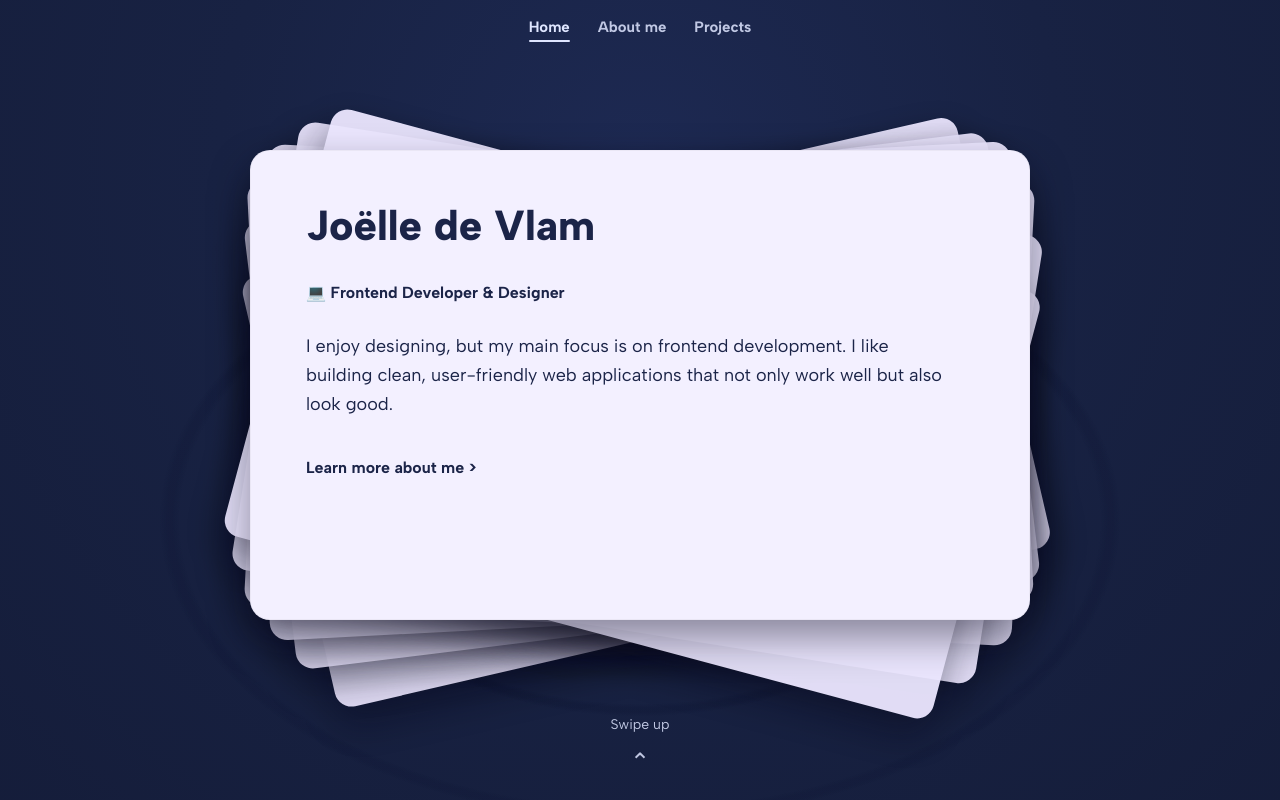
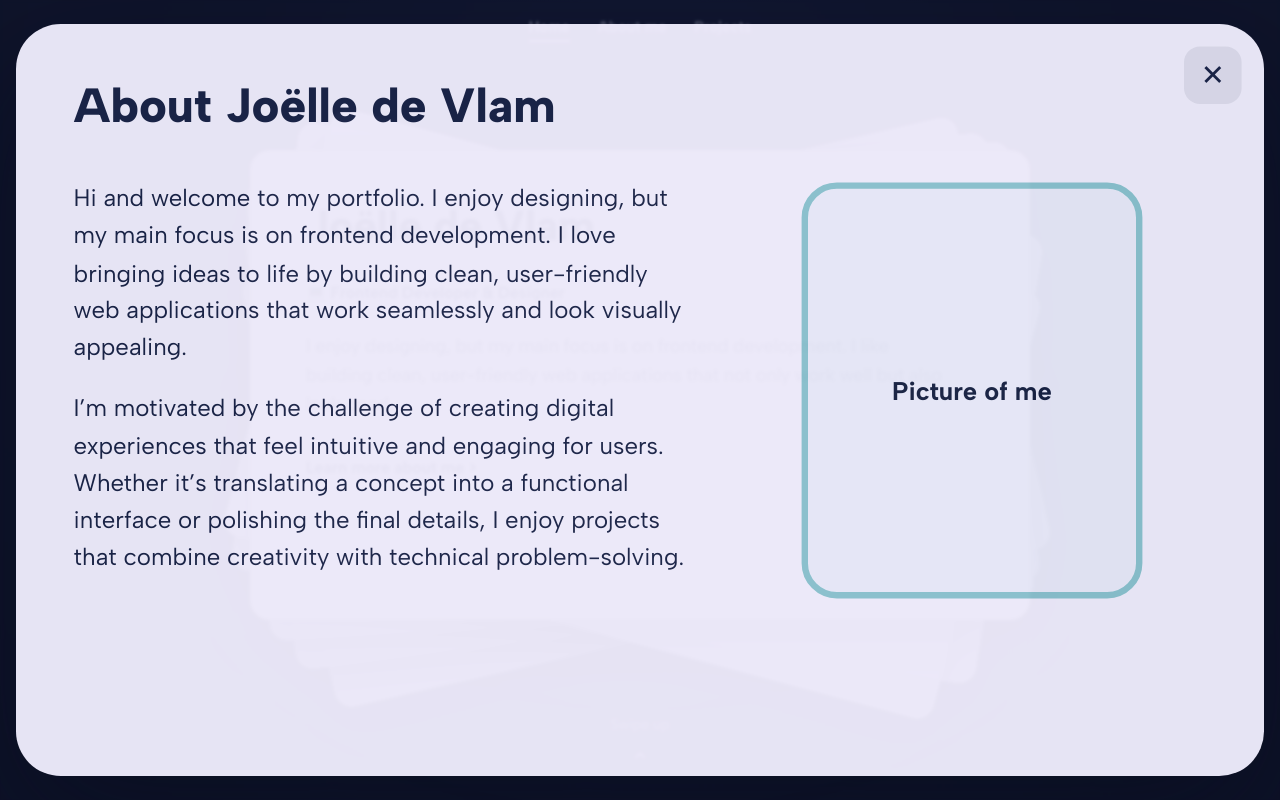
Before and after one commit to Sjowel/Showcase-Portfolio-1, a plain HTML site: page index.html in a window 1280 px wide. Both pictures are taken after a click on the link "About me". Drawn offline with Linux system fonts and the light colour scheme.

Commit message:
Added the about me page pop-up

```diff
--- /dev/null
+++ b/app.js
@@ -0,0 +1,105 @@
+(() => {
+  const sheet = document.querySelector('.sheet.s4');
+  const aboutTpl = document.getElementById('about-template');
+
+  let open = false;
+  let animating = false;
+  let touchStartY = 0;
+  const prefersReduced = window.matchMedia('(prefers-reduced-motion: reduce)').matches;
+  const OPEN_DURATION = prefersReduced ? 0 : 820;
+
+  function ensureBackdrop(){
+    let bd = document.querySelector('.backdrop');
+    if (!bd){
+      bd = document.createElement('div');
+      bd.className = 'backdrop';
+      document.body.appendChild(bd);
+    }
+    return bd;
+  }
+
+  function openSheet(){
+    if (open || animating || !sheet || !aboutTpl) return;
+    animating = true;
+    document.body.classList.add('lock');
+
+    const backdrop = ensureBackdrop();
+    requestAnimationFrame(() => backdrop.classList.add('show'));
+
+    const frag = aboutTpl.content.cloneNode(true);
+    sheet.appendChild(frag);
+    sheet.classList.add('expand');
+
+    const content = sheet.querySelector('.sheet-content');
+    requestAnimationFrame(() => content?.classList.add('show'));
+
+    const closeBtn = sheet.querySelector('.sheet-close');
+    closeBtn?.addEventListener('click', closeSheet);
+    backdrop.addEventListener('click', closeSheet);
+    document.addEventListener('keydown', onKey);
+
+    setTimeout(() => {
+      open = true;
+      animating = false;
+    }, OPEN_DURATION);
+  }
+
+  function closeSheet(){
+    if (!open || animating) return;
+    animating = true;
+
+    const backdrop = document.querySelector('.backdrop');
+    const content = sheet.querySelector('.sheet-content');
+
+    content?.classList.remove('show');
+    backdrop?.classList.remove('show');
+    sheet.classList.remove('expand');
+
+    setTimeout(() => {
+      content?.remove();
+      document.body.classList.remove('lock');
+      document.removeEventListener('keydown', onKey);
+      open = false;
+      animating = false;
+    }, prefersReduced ? 0 : 350);
+  }
+
+  function onKey(e){
+    if (e.key === 'Escape') closeSheet();
+  }
+
+  function atTop(){ return window.scrollY < 20; }
+
+  /* ---------------- Scroll en Swipe logica ---------------- */
+
+  // Scroll met muis/trackpad
+  window.addEventListener('wheel', (e) => {
+    // naar beneden = openen
+    if (e.deltaY > 8 && atTop()) openSheet();
+    // naar boven = sluiten (alleen als open)
+    if (e.deltaY < -8 && open) closeSheet();
+  }, { passive: true });
+
+  // Touch swipe op mobiel
+  window.addEventListener('touchstart', (e) => {
+    touchStartY = e.touches[0].clientY;
+  }, { passive: true });
+
+  window.addEventListener('touchmove', (e) => {
+    const dy = touchStartY - e.touches[0].clientY;
+    // swipe omhoog (vinger omlaag) = open
+    if (dy > 18 && atTop()) openSheet();
+    // swipe omlaag (vinger omhoog) = sluit
+    if (dy < -18 && open) closeSheet();
+  }, { passive: true });
+
+  // Klik op "About me" in navigatie opent het blaadje ook
+  document.querySelectorAll('nav a').forEach(a => {
+    if (a.getAttribute('href') === '#about' || /about/i.test(a.textContent || '')){
+      a.addEventListener('click', (ev) => {
+        ev.preventDefault();
+        openSheet();
+      });
+    }
+  });
+})();
--- a/index.html
+++ b/index.html
@@ -5,24 +5,23 @@
   <meta name="viewport" content="width=device-width, initial-scale=1" />
   <title>Joëlle de Vlam — Portfolio</title>
 
-  <!-- Google Font -->
   <link href="https://fonts.googleapis.com/css2?family=Albert+Sans:wght@400;500;700;800&display=swap" rel="stylesheet">
-
-  <!-- Externe CSS -->
   <link rel="stylesheet" href="styles.css" />
+  <script src="app.js" defer></script>
 </head>
 
 <body>
+  <!-- Achtergrondringen -->
   <div class="rings"></div>
 
   <!-- Navigatie -->
   <nav class="nav">
     <a href="#" class="active">Home</a>
-    <a href="#">About me</a>
+    <a href="#about">About me</a>
     <a href="#">Projects</a>
   </nav>
 
-  <!-- Hoofdinhoud -->
+  <!-- Hero / Home sectie -->
   <div class="wrap">
     <div class="stack">
       <div class="sheet s1"></div>
@@ -40,10 +39,35 @@
           I like building clean, user-friendly web applications that not only
           work well but also look good.
         </p>
-        <a href="#" class="more">Learn more about me &gt;</a>
+        <a href="#about" class="more">Learn more about me &gt;</a>
       </div>
     </div>
   </div>
+
+  <!-- Template voor de About-me inhoud -->
+  <template id="about-template">
+    <div class="sheet-content">
+      <button class="sheet-close" aria-label="Close">✕</button>
+      <h2>About Joëlle de Vlam</h2>
+      <div class="sheet-grid">
+        <div class="sheet-text">
+          <p>
+            Hi and welcome to my portfolio.
+            I enjoy designing, but my main focus is on frontend development.
+            I love bringing ideas to life by building clean, user-friendly web applications that work seamlessly and look visually appealing.
+          </p>
+          <p>
+            I’m motivated by the challenge of creating digital experiences that feel intuitive and engaging for users.
+            Whether it’s translating a concept into a functional interface or polishing the final details,
+            I enjoy projects that combine creativity with technical problem-solving.
+          </p>
+        </div>
+        <figure class="sheet-photo">
+          <div class="photo-placeholder">Picture of me</div>
+        </figure>
+      </div>
+    </div>
+  </template>
 
   <!-- Swipe tekst -->
   <div class="swipe">
--- a/styles.css
+++ b/styles.css
@@ -130,3 +130,89 @@ html,body{
   0%,100%{transform:translateY(0);}
   50%{transform:translateY(-6px);}
 }
+
+/* ---------------- Uitklapbare About-me kaart ---------------- */
+.sheet.s4.expand{
+  position: fixed;
+  left:50%; top:50%;
+  width:min(780px,92vw);
+  height:470px;
+  transform: translate(-50%, -50%) scale(1.6) rotate(0deg);
+  border-radius:28px;
+  background: var(--card);
+  box-shadow: 0 28px 80px rgba(10,12,28,.55);
+  z-index:999;
+  transition: transform .8s cubic-bezier(.22,.8,.2,1), box-shadow .8s, border-radius .8s, background-color .8s;
+}
+
+/* Donkere achtergrond */
+.backdrop{
+  position: fixed;
+  inset: 0;
+  background: rgba(10,12,28,.55);
+  backdrop-filter: blur(1.5px);
+  opacity: 0;
+  transition: opacity .3s ease;
+  z-index: 998;
+}
+.backdrop.show{ opacity: 1; }
+
+/* Inhoud op het vergrote blaadje */
+.sheet-content{
+  position: absolute;
+  inset: 0;
+  padding: 32px 36px;
+  overflow: auto;
+  color: var(--ink);
+  display: flex;
+  flex-direction: column;
+  opacity: 0;
+  transition: opacity .35s ease .15s;
+}
+.sheet-content.show{ opacity: 1; }
+
+.sheet-content h2{
+  font-size: 30px;
+  margin: 0 0 14px;
+  font-weight: 800;
+}
+.sheet-grid{
+  display: grid;
+  grid-template-columns: 1.2fr .9fr;
+  gap: 24px;
+}
+.sheet-text p{ font-size: 15px; line-height: 1.55; }
+.sheet-photo .photo-placeholder{
+  height: 260px;
+  border: 4px solid #8dc5d1;
+  border-radius: 22px;
+  display: grid; place-items: center;
+  background: rgba(141,197,209,.08);
+  color:#182243; font-weight:700;
+}
+
+/* Sluitknop */
+.sheet-close{
+  position: absolute;
+  top: 14px; right: 14px;
+  border: 0;
+  background: rgba(24,34,67,.08);
+  color: var(--ink);
+  width: 36px; height: 36px;
+  border-radius: 10px;
+  cursor: pointer;
+  font-size: 18px;
+}
+.sheet-close:hover{ background: rgba(24,34,67,.14); }
+
+@media (max-width: 900px){
+  .sheet-grid{ grid-template-columns: 1fr; }
+  .sheet-photo .photo-placeholder{ height: 200px; }
+}
+
+body.lock{ overflow:hidden; }
+
+@media (prefers-reduced-motion: reduce){
+  .sheet.s4.expand{ transition: none; transform: translate(-50%, -50%) scale(1); }
+  .sheet-content{ transition: none; }
+}
```
